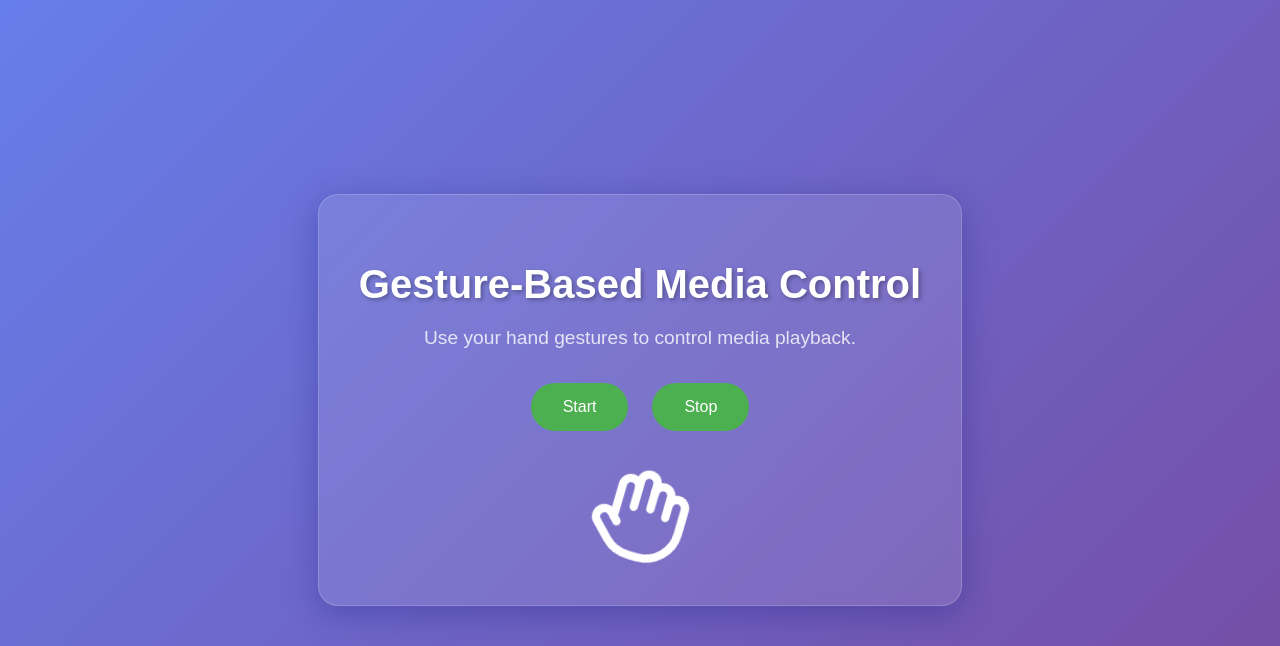
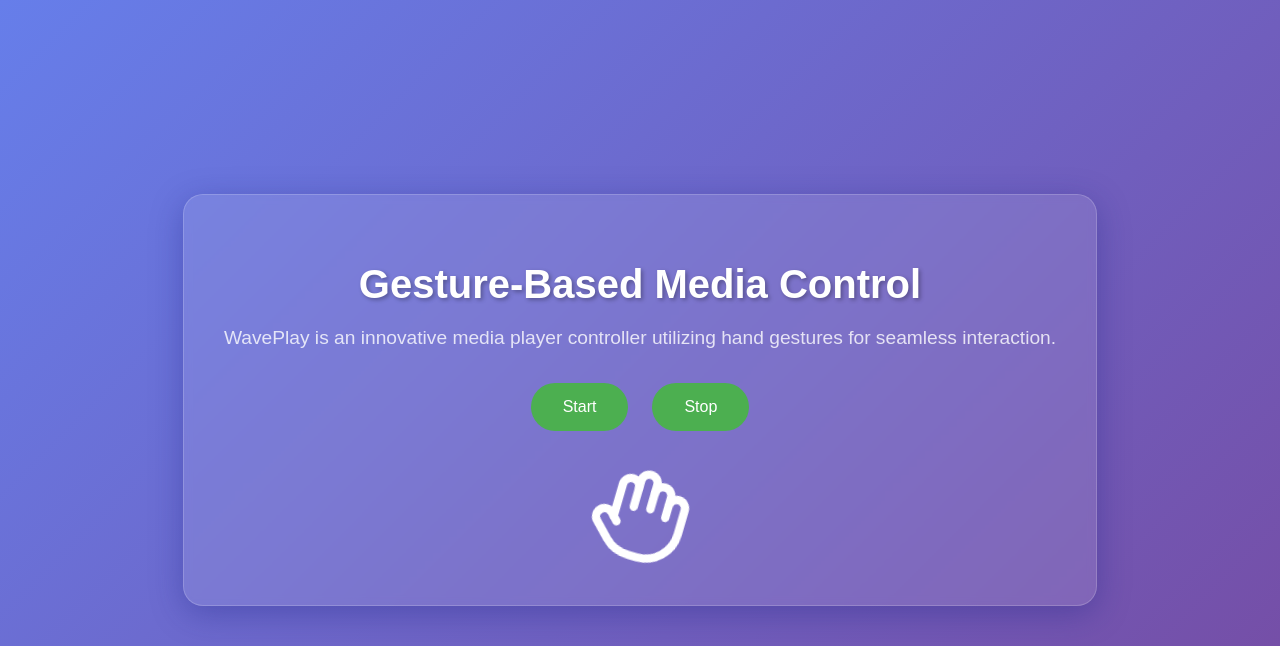
Before and after one commit to sairajB/wavePlay, a Flask app: page / in a window 1280 px wide. Shown: the top 646 px of the page. Run offline with Flask 3, Linux system fonts and the light colour scheme.

Commit message:
modified:   templates/index.html

```diff
--- a/templates/index.html
+++ b/templates/index.html
@@ -3,7 +3,7 @@
   <head>
     <meta charset="UTF-8" />
     <meta name="viewport" content="width=device-width, initial-scale=1.0" />
-    <title>Gesture-Based Media Control</title>
+    <title>WAVEPLAY</title>
     <style>
       body {
         font-family: "Arial", sans-serif;
@@ -121,7 +121,7 @@
     <div class="container">
       <h1>Gesture-Based Media Control</h1>
       <p class="description">
-        Use your hand gestures to control media playback.
+        WavePlay is an innovative media player controller utilizing hand gestures for seamless interaction.
       </p>
       <div class="button-container">
         <button id="startButton" class="control-button">Start</button>
```
